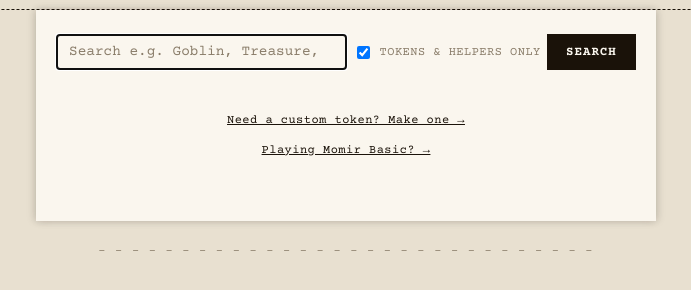
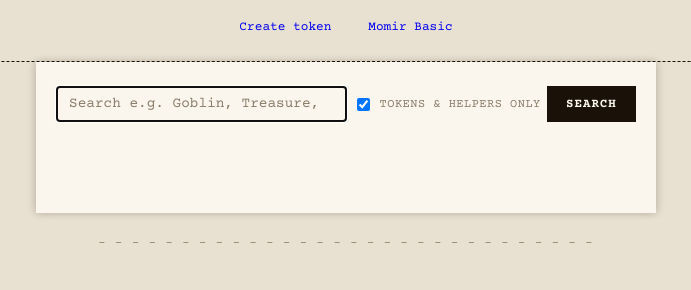
Before and after one commit to ThePatchedFool/printoken, a plain HTML site: page index.html in a window 1280 px wide. Shown: the part 64-354 px from the top of the page, without its empty margins (294-985 px from the left). Drawn offline with nearby package versions, Linux system fonts and the light colour scheme.

Commit message:
Replace text nav links with tappable ghost buttons in header

```diff
--- a/index.html
+++ b/index.html
@@ -14,6 +14,10 @@
 <header>
   <a class="logo" href="index.html"><h1>Printoken</h1></a>
   <p class="tag">Print MTG tokens.</p>
+  <nav class="page-nav">
+    <a href="create.html" class="ghost">Create token</a>
+    <a href="momir.html" class="ghost">Momir Basic</a>
+  </nav>
 </header>
 
 <main>
@@ -25,8 +29,6 @@
         <button type="submit">Search</button>
       </form>
       <div id="search-status" class="search-status" aria-live="polite"></div>
-      <p class="create-link"><a href="create.html">Need a custom token? Make one →</a></p>
-      <p class="create-link"><a href="momir.html">Playing Momir Basic? →</a></p>
       <div id="search-results" class="search-results"></div>
     </div>
 
--- a/style.css
+++ b/style.css
@@ -73,13 +73,22 @@ main {
 
 /* ----- Cross-page navigation ----- */
 
-.create-link, .back-link {
-  text-align: center;
-  margin: 0.25rem 0 1rem;
-  font-size: 0.9rem;
+.page-nav {
+  display: flex;
+  justify-content: center;
+  gap: 0.5rem;
+  margin: 0.5rem 0 0;
+  flex-wrap: wrap;
 }
-.create-link a, .back-link a { color: #111; }
-.back-link { margin: 0.4rem 0 0; font-size: 0.8rem; color: #666; }
+.page-nav a.ghost {
+  font: inherit;
+  font-size: 0.8rem;
+  text-decoration: none;
+  display: inline-flex;
+  align-items: center;
+  padding: 0.45rem 0.9rem;
+  min-height: 44px; /* comfortable tap target */
+}
 
 /* ----- Search ----- */
 
```
Also changed, not shown: create.html (+4 -1 lines), momir.html (+4 -1 lines).
